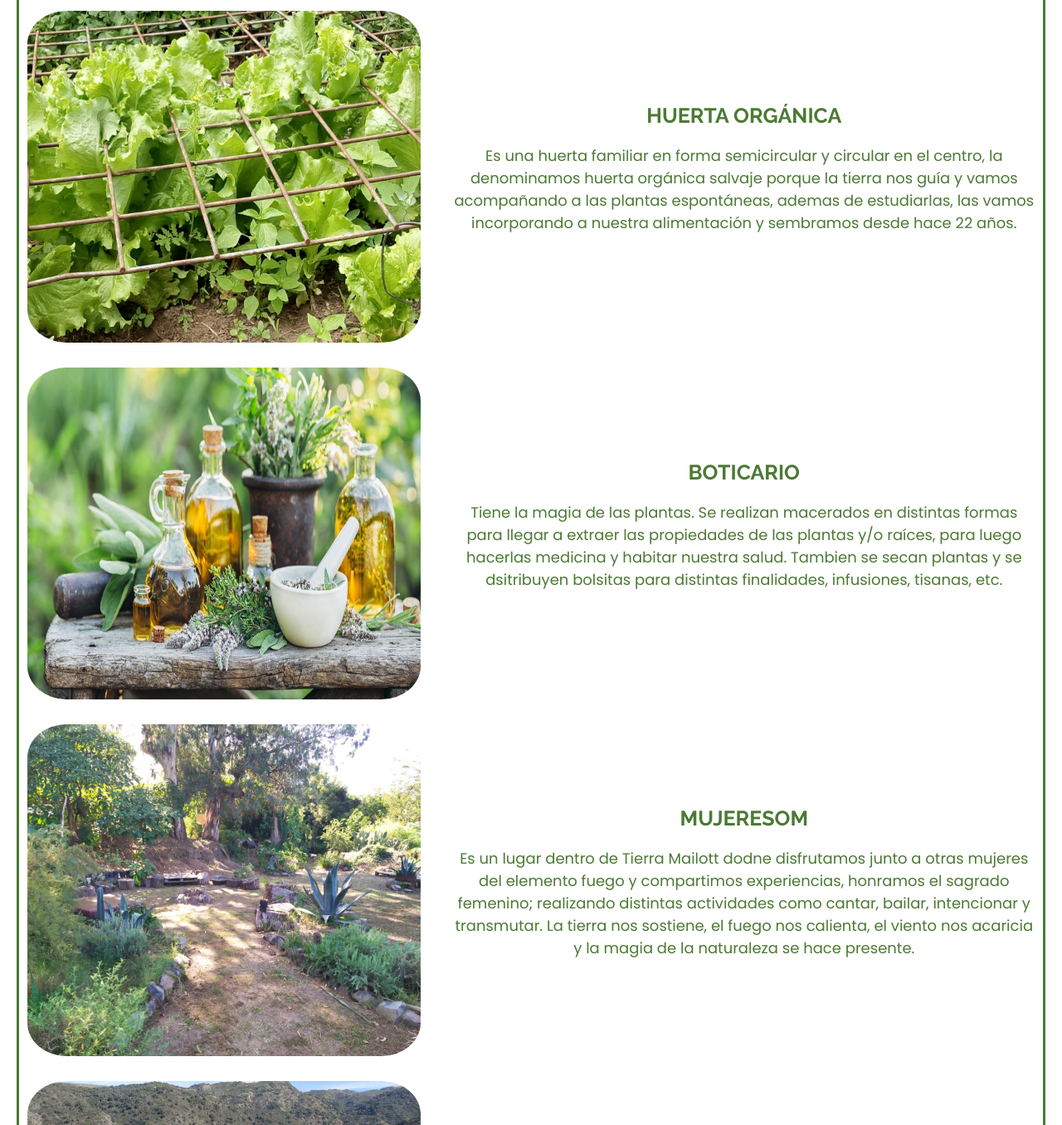
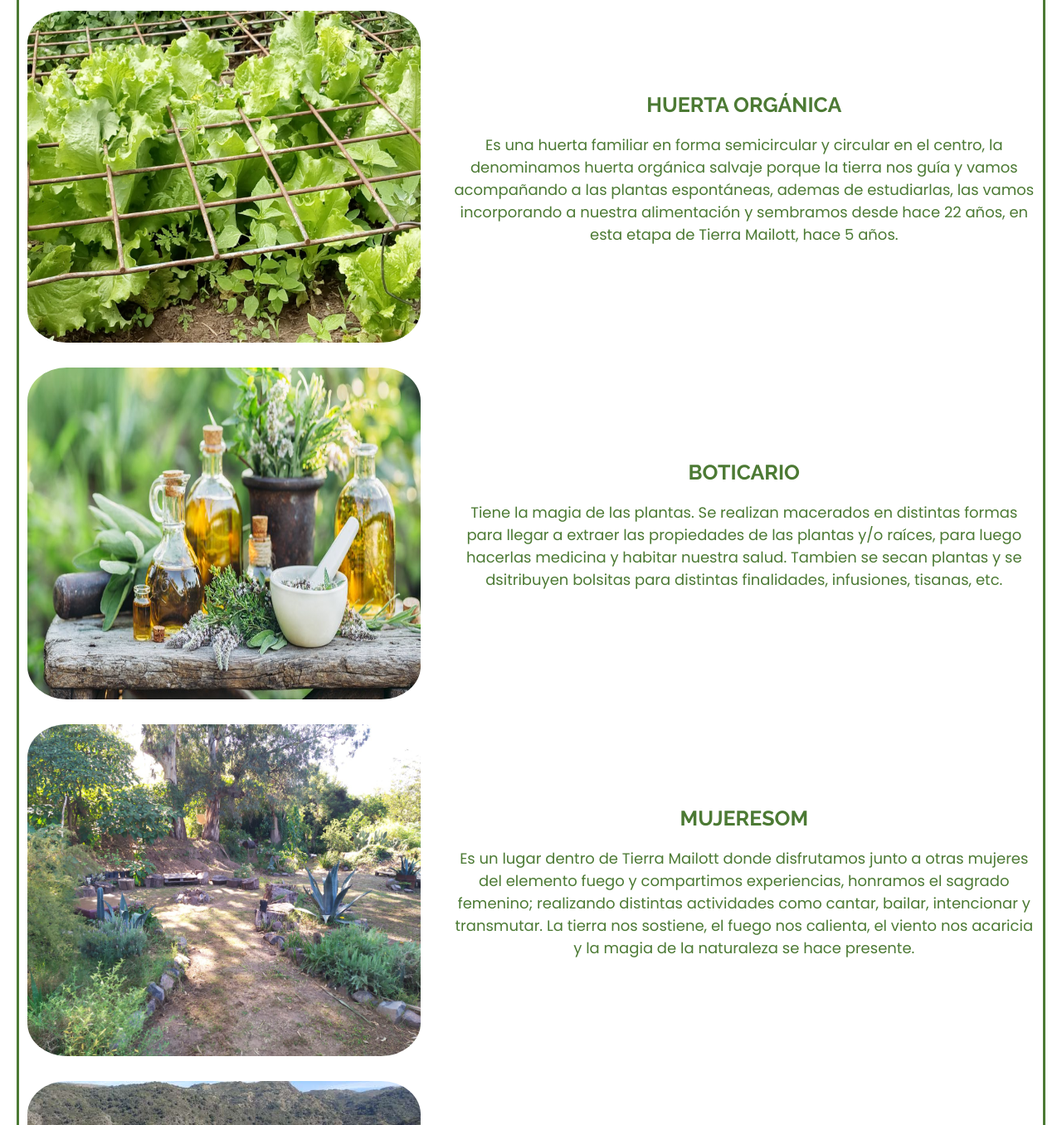
Before and after one commit to joacolopezc/CoderPre2, a plain HTML site: page pages/informacion.html in a window 1280 px wide. Shown: the part 1078-2434 px from the top of the page at 83% size. Drawn offline with nearby package versions, Linux system fonts and the light colour scheme; a web font is replaced by a local one.

Commit message:
v3.3 correccion de ortografia

```diff
--- a/pages/informacion.html
+++ b/pages/informacion.html
@@ -101,7 +101,7 @@
         </div>
         <div class="texto texto2">
             <h2 class="almacen">Huerta Orgánica</h2>
-            <p class="infop">Es una huerta familiar en forma semicircular y circular en el centro, la denominamos huerta orgánica salvaje porque la tierra nos guía y vamos acompañando a las plantas espontáneas, ademas de estudiarlas, las vamos incorporando a nuestra alimentación y sembramos desde hace 22 años.</p>
+            <p class="infop">Es una huerta familiar en forma semicircular y circular en el centro, la denominamos huerta orgánica salvaje porque la tierra nos guía y vamos acompañando a las plantas espontáneas, ademas de estudiarlas, las vamos incorporando a nuestra alimentación y sembramos desde hace 22 años, en esta etapa de Tierra Mailott, hace 5 años.</p>
         </div>
 
         <div class="img img3">
@@ -117,7 +117,7 @@
         </div>
         <div class="texto texto4">
             <h2 class="almacen">MujeresOm</h2>
-            <p class="infop">Es un lugar dentro de Tierra Mailott dodne disfrutamos junto a otras mujeres del elemento fuego y compartimos experiencias, honramos el sagrado femenino; realizando distintas actividades como cantar, bailar, intencionar y transmutar. La tierra nos sostiene, el fuego nos calienta, el viento nos acaricia y la magia de la naturaleza se hace presente.</p>
+            <p class="infop">Es un lugar dentro de Tierra Mailott donde disfrutamos junto a otras mujeres del elemento fuego y compartimos experiencias, honramos el sagrado femenino; realizando distintas actividades como cantar, bailar, intencionar y transmutar. La tierra nos sostiene, el fuego nos calienta, el viento nos acaricia y la magia de la naturaleza se hace presente.</p>
         </div>
 
         <div class="img img5">
```
Also changed, not shown: index.html (+3 -3 lines).
